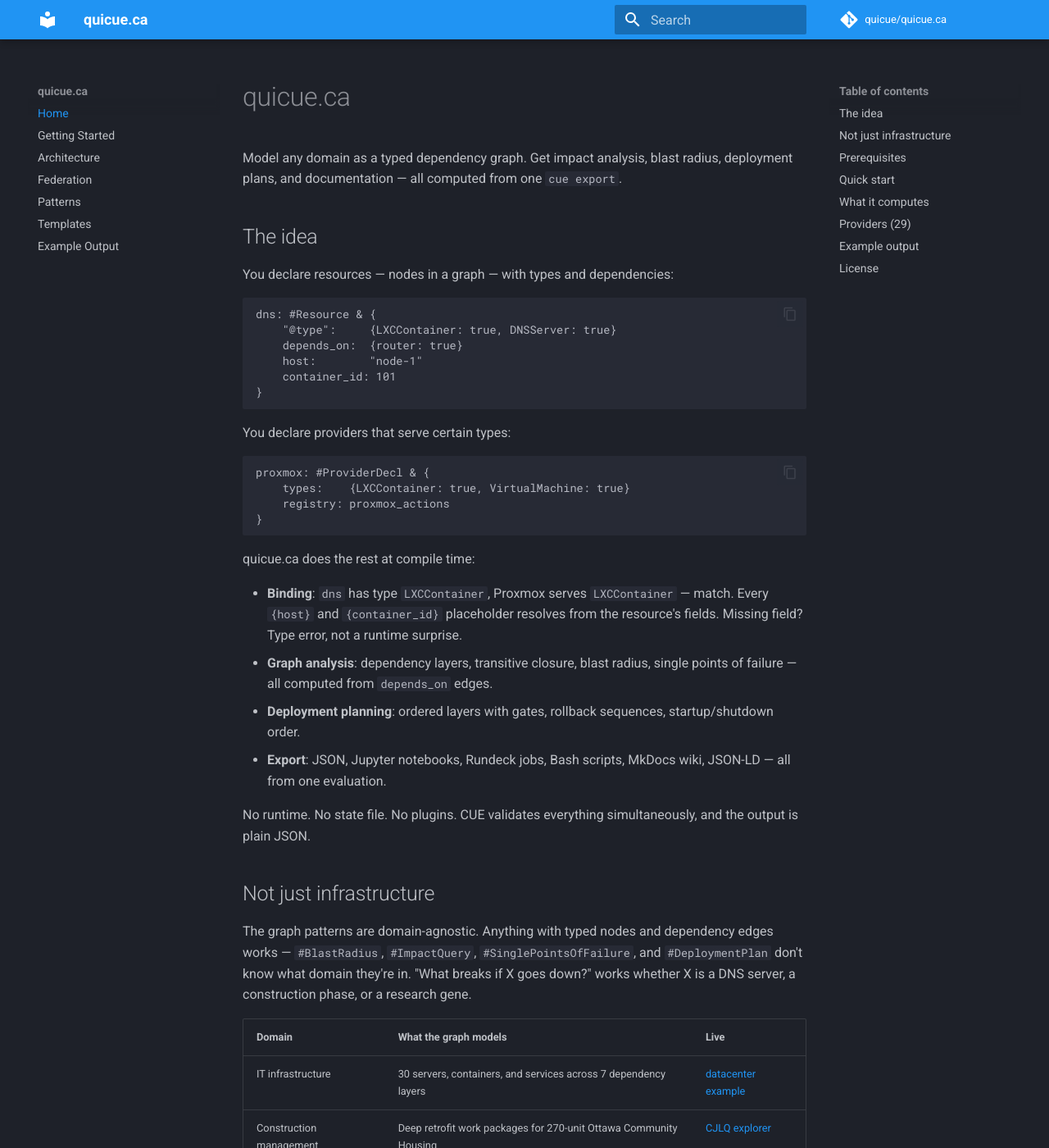
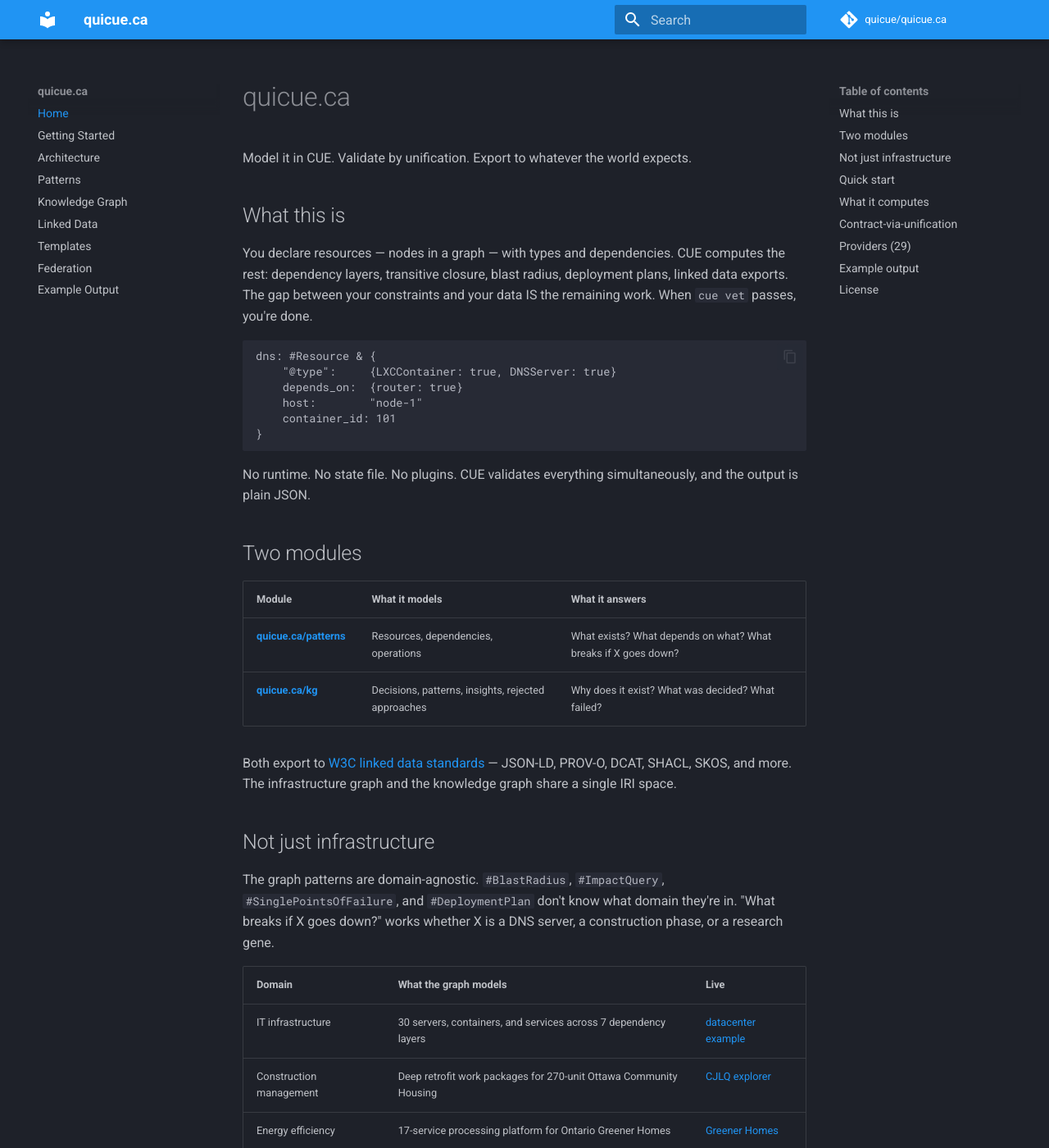
Before and after one commit to quicue/quicue.ca, an MkDocs documentation site: the page built from docs/index.md, in a window 1280 px wide and 1400 px high. Shown: the whole window at 82% size. Built offline with MkDocs 1.6.1 and Material for MkDocs 9.7.7, drawn with Linux system fonts in a browser that asks for light colours; comment, search, counter and statistics services are not loaded; some of the changed lines change nothing that is shown; some of the changed text lies outside the part shown.

Commit message:
Unify docs: knowledge graph, linked data, and infrastructure in one site
- Add docs/knowledge-graph.md: kg types, CLI, install, specification link
- Add docs/linked-data.md: unified W3C projections page covering both layers
- Rewrite docs/index.md with unified framing: "Model it in CUE. Validate by unification."
- Add contract-via-unification section to home page
- Update nav: Home → Getting Started → Architecture → Patterns → Knowledge Graph → Linked Data → Templates → Federation → Examples
- Update site_description to match unified voice

````diff
--- a/docs/index.md
+++ b/docs/index.md
@@ -1,10 +1,10 @@
 # quicue.ca
 
-Model any domain as a typed dependency graph. Get impact analysis, blast radius, deployment plans, and documentation — all computed from one `cue export`.
+Model it in CUE. Validate by unification. Export to whatever the world expects.
 
-## The idea
+## What this is
 
-You declare resources — nodes in a graph — with types and dependencies:
+You declare resources — nodes in a graph — with types and dependencies. CUE computes the rest: dependency layers, transitive closure, blast radius, deployment plans, linked data exports. The gap between your constraints and your data IS the remaining work. When `cue vet` passes, you're done.
 
 ```cue
 dns: #Resource & {
@@ -15,27 +15,20 @@
 }
 ```
 
-You declare providers that serve certain types:
+No runtime. No state file. No plugins. CUE validates everything simultaneously, and the output is plain JSON.
 
-```cue
-proxmox: #ProviderDecl & {
-    types:    {LXCContainer: true, VirtualMachine: true}
-    registry: proxmox_actions
-}
-```
+## Two modules
 
-quicue.ca does the rest at compile time:
+| Module | What it models | What it answers |
+|--------|---------------|-----------------|
+| **[quicue.ca/patterns](patterns.md)** | Resources, dependencies, operations | What exists? What depends on what? What breaks if X goes down? |
+| **[quicue.ca/kg](knowledge-graph.md)** | Decisions, patterns, insights, rejected approaches | Why does it exist? What was decided? What failed? |
 
-- **Binding**: `dns` has type `LXCContainer`, Proxmox serves `LXCContainer` — match. Every `{host}` and `{container_id}` placeholder resolves from the resource's fields. Missing field? Type error, not a runtime surprise.
-- **Graph analysis**: dependency layers, transitive closure, blast radius, single points of failure — all computed from `depends_on` edges.
-- **Deployment planning**: ordered layers with gates, rollback sequences, startup/shutdown order.
-- **Export**: JSON, Jupyter notebooks, Rundeck jobs, Bash scripts, MkDocs wiki, JSON-LD — all from one evaluation.
-
-No runtime. No state file. No plugins. CUE validates everything simultaneously, and the output is plain JSON.
+Both export to [W3C linked data standards](linked-data.md) — JSON-LD, PROV-O, DCAT, SHACL, SKOS, and more. The infrastructure graph and the knowledge graph share a single IRI space.
 
 ## Not just infrastructure
 
-The graph patterns are domain-agnostic. Anything with typed nodes and dependency edges works — `#BlastRadius`, `#ImpactQuery`, `#SinglePointsOfFailure`, and `#DeploymentPlan` don't know what domain they're in. "What breaks if X goes down?" works whether X is a DNS server, a construction phase, or a research gene.
+The graph patterns are domain-agnostic. `#BlastRadius`, `#ImpactQuery`, `#SinglePointsOfFailure`, and `#DeploymentPlan` don't know what domain they're in. "What breaks if X goes down?" works whether X is a DNS server, a construction phase, or a research gene.
 
 | Domain | What the graph models | Live |
 |--------|----------------------|------|
@@ -44,12 +37,6 @@
 | Energy efficiency | 17-service processing platform for Ontario Greener Homes | [Greener Homes](https://rfam.cc/cjlq/#greener-homes) |
 | Real estate operations | Transaction pipelines, referral networks, compliance workflows | [maison-613](https://maison613.quicue.ca/) |
 | Biomedical research | 95 genes across 16 databases — funding gap analysis for NIDCR | [lacuene](https://lacuene.apercue.ca/) |
-
-The infrastructure use case has the deepest tooling (29 provider templates, execution gateway, deployment planning), but the core patterns work on any graph.
-
-## Prerequisites
-
-- [CUE](https://cuelang.org/docs/introduction/installation/) v0.15.4 or later
 
 ## Quick start
 
@@ -66,8 +53,8 @@
 # What breaks if the router goes down?
 cue eval ./examples/datacenter/ -e output.impact.\"router-core\"
 
-# Export the full execution plan
-cue export ./examples/datacenter/ -e output --out json
+# Export as JSON-LD
+cue export ./examples/datacenter/ -e jsonld --out json
 ```
 
 ## What it computes
@@ -80,9 +67,24 @@
 | `#BlastRadius` | Change impact with rollback order |
 | `#SinglePointsOfFailure` | Resources with no redundancy |
 | `#HealthStatus` | Simulated failure propagation |
-| `#ExecutionPlan` | All of the above, unified into deployment layers with gates |
+| `#DeploymentPlan` | Ordered layers with gates |
+| `#ExecutionPlan` | All of the above, unified |
 
 See the [Pattern Catalog](patterns.md) for the full list.
+
+## Contract-via-unification
+
+Verification IS unification. You write CUE constraints that must merge with the computed graph. If they can't unify, `cue vet` rejects everything:
+
+```cue
+// This must merge with the computed graph output.
+// If docker isn't the root, or validation fails, cue vet rejects.
+validate: valid: true
+infra: roots: {"docker": true}
+deployment: layers: [{layer: 0, resources: ["docker"]}, ...]
+```
+
+No assertion framework. No test runner. The contract IS CUE values. Unification IS the enforcement.
 
 ## Providers (29)
 
@@ -102,11 +104,11 @@
 | IaC | terraform, opentofu |
 | Backup | restic, pbs |
 
-Each provider is a CUE package under `template/` with type matching and action definitions. See the [Template Guide](templates.md) for how to write your own.
+Each provider is a CUE package under `template/` with type matching and action definitions. See the [Template Guide](templates.md).
 
 ## Example output
 
-The datacenter example defines 30 resources across 7 dependency layers. Here's what quicue.ca produces from that — a deployment wiki, layer by layer, with resolved commands per resource.
+The datacenter example defines 30 resources across 7 dependency layers.
 
 **[See the generated datacenter deployment wiki →](example/index.md)**
 
--- /dev/null
+++ b/docs/knowledge-graph.md
@@ -0,0 +1,117 @@
+# Knowledge Graph
+
+`quicue.ca/kg@v0` — CUE-native knowledge capture with compile-time validation.
+
+Projects accumulate knowledge that lives outside source code: *why* a technology was chosen, *what* approaches failed, *which* patterns recur. This knowledge typically scatters across wikis, chat logs, and individual memory. When it's lost, teams re-explore failed paths and make decisions without context.
+
+quicue-kg stores this knowledge as typed CUE data in a `.kg/` directory alongside your code. CUE's type system enforces structure — every rejected approach must record an alternative, every insight must cite evidence. Validation is `cue vet .kg/`. No database, no server.
+
+## Quick start
+
+```bash
+# Initialize a knowledge graph in your project
+kg init
+
+# Record a decision
+kg add decision
+# Edit the generated file, then validate
+kg vet
+
+# See what you've recorded
+kg index --summary
+```
+
+## Installation
+
+**Via GHCR** (available now):
+```bash
+export CUE_REGISTRY='quicue.ca=ghcr.io/quicue/cue-modules,registry.cue.works'
+cue mod tidy
+```
+
+**Via local symlink** (development):
+```bash
+mkdir -p cue.mod/pkg/quicue.ca/kg
+ln -s /path/to/quicue-kg/* cue.mod/pkg/quicue.ca/kg/
+```
+
+## Types
+
+### Core (`core/`)
+
+| Type | ID Pattern | Purpose |
+|------|-----------|---------|
+| `#Decision` | `ADR-NNN` | Architecture decisions with mandatory rationale and consequences |
+| `#Pattern` | — | Reusable problem/solution pairs with cross-project tracking |
+| `#Insight` | `INSIGHT-NNN` | Validated discoveries with mandatory evidence and confidence level |
+| `#Rejected` | `REJ-NNN` | Failed approaches — must record what to do instead |
+
+### Extensions (`ext/`)
+
+| Type | Purpose |
+|------|---------|
+| `#Derivation` | Data pipeline audit trails |
+| `#Workspace` | Multi-repo topology mapping |
+| `#Context` | Project identity and self-description |
+| `#SourceFile` | Source artifact tracking with SHA256 and origin metadata |
+| `#CollectionProtocol` | Repeatable data collection procedures (maps to prov:Plan) |
+| `#PipelineRun` | Single pipeline execution event (maps to prov:Activity) |
+
+### Aggregation (`aggregate/`)
+
+| Type | Purpose |
+|------|---------|
+| `#KGIndex` | Computed summary, by_status, by_confidence views |
+| `#KGLint` | Structural quality checks |
+| `#Provenance` | PROV-O projection (decisions as provenance activities) |
+| `#DatasetEntry` | DCAT projection (project as cataloged dataset) |
+| `#FederatedCatalog` | DCAT catalog for federation results |
+| `#Annotations` | Web Annotation projection (insights as annotations) |
+| `#Prolog` | Prolog facts + inference rules |
+| `#Datalog` | Soufflé-compatible Datalog (guaranteed termination) |
+| `#NTriples` | N-Triples — one triple per line, greppable RDF |
+| `#Turtle` | Turtle — human-readable prefixed RDF |
+| `#SKOSTaxonomy` | SKOS concept scheme from pattern categories |
+
+All aggregate types produce W3C-compatible linked data. See [Linked Data](linked-data.md) for the full projection reference.
+
+## What makes this different
+
+1. **Knowledge conflicts are type errors.** If two teams assert contradictory facts, CUE unification fails at build time — not silently at read time.
+
+2. **Federation without infrastructure.** Merging knowledge across projects is a CUE import, not a service call. `cue vet` catches conflicts.
+
+3. **Progressive refinement.** CUE's type lattice only narrows, never broadens. A field constrained to `"high" | "medium" | "low"` can't silently accept `"maybe"`.
+
+4. **Schema evolution as a quality ratchet.** Adding a required field to `#Decision` makes every existing entry without it a validation error.
+
+5. **Computed indexes.** Summary views (`by_status`, `by_confidence`) are CUE comprehensions — always in sync because they're derived.
+
+## CLI
+
+```
+Usage: kg <command> [args...]
+
+Commands:
+  init              Scaffold .kg/ directory with imports
+  add <type>        Create new entry (decision|pattern|insight|rejected)
+  vet               Validate .kg/ content
+  index [--full]    Export aggregated index as JSON
+  query <expr>      Query via CUE expression
+  lint              Knowledge quality checks
+  settle            Check for conflicts, coverage gaps, referential integrity
+  diff [ref]        Semantic changelog since git ref
+  link <a> <b>      Cross-reference two entries
+  graph [--dot]     Export relationships as JSON or DOT
+  fed <dirs...>     Federate multiple .kg/ directories
+```
+
+## Specification
+
+The formal specification covers directory layout, type constraints, aggregation semantics, and the federation protocol:
+
+**[Read the specification →](https://kg.quicue.ca/spec/index.html)**
+
+JSON-LD vocabulary context: [kg.quicue.ca/context.jsonld](https://kg.quicue.ca/context.jsonld)
+
+Source: [github.com/quicue/quicue-kg](https://github.com/quicue/quicue-kg)
--- /dev/null
+++ b/docs/linked-data.md
@@ -0,0 +1,156 @@
+# Linked Data
+
+Model it in CUE. Validate by unification. Export to whatever the world expects.
+
+quicue.ca produces W3C-compatible linked data from two layers: the **infrastructure layer** models what exists (resources, dependencies, operations), and the **knowledge layer** captures why it exists (decisions, patterns, insights). Both export to standard vocabularies. Both validate by `cue vet`.
+
+## Two layers, one IRI space
+
+```
+┌─────────────────────────────────────────────────────────┐
+│  Infrastructure layer (quicue.ca/patterns)               │
+│                                                          │
+│  vocab/context.cue          JSON-LD @context             │
+│  patterns/shacl.cue         SHACL shapes                 │
+│  ou/hydra.cue               Hydra API documentation      │
+│  ou/activitystreams.cue     AS2 change feed              │
+│  examples/*/jsonld           JSON-LD graph export         │
+├──────────────────────────────────────────────────────────┤
+│  Knowledge layer (quicue.ca/kg)                          │
+│                                                          │
+│  aggregate/provenance.cue   PROV-O audit trails          │
+│  aggregate/catalog.cue      DCAT dataset registration    │
+│  aggregate/annotation.cue   Web Annotation insights      │
+│  aggregate/skos.cue         SKOS pattern taxonomy        │
+│  aggregate/turtle.cue       Turtle RDF                   │
+│  aggregate/ntriples.cue     N-Triples (greppable RDF)    │
+│  aggregate/prolog.cue       Prolog inference rules        │
+│  aggregate/datalog.cue      Datalog (guaranteed halt)     │
+└──────────────────────────────────────────────────────────┘
+```
+
+The layers share namespace wiring. `vocab/context.cue` includes `prov:`, `dcat:`, `oa:`, `as:`, and `sh:` prefixes — both layers export to the same IRI space. A SPARQL query can join infrastructure state with the decisions that shaped it.
+
+## Infrastructure projections
+
+### JSON-LD graph
+
+Every resource exports as a JSON-LD node with typed IRIs and dependency edges:
+
+```bash
+cue export ./examples/datacenter/ -e jsonld --out json
+```
+
+The `@context` from `vocab/context.cue` maps CUE field names to `quicue:` namespace IRIs.
+
+### SHACL shapes
+
+`patterns/shacl.cue` generates `sh:NodeShape` definitions from the type registry. External consumers can validate your JSON-LD exports without CUE:
+
+```bash
+cue export -e shapes.graph --out json > shapes.jsonld
+```
+
+### Hydra API
+
+`ou/hydra.cue` generates self-describing API documentation. Each resource type becomes a `hydra:Class` with `supportedOperation` and `supportedProperty`.
+
+### ActivityStreams 2.0
+
+`ou/activitystreams.cue` maps operator sessions to AS2 activities for infrastructure change feeds.
+
+## Knowledge projections
+
+All knowledge projections live in `quicue.ca/kg`'s `aggregate/` package. They share the same input contract — a `#KGIndex` computed from `.kg/` files — and emit structured output.
+
+CUE is the source of truth. You never edit the RDF — you edit CUE and re-export.
+
+### RDF serializations
+
+Three wire formats for the same data model:
+
+| Format | Best for | Export |
+|--------|----------|--------|
+| **N-Triples** | `grep`, `sort`, `diff`, bulk triplestore loading | `cue export .kg/ -e _ntriples.triples --out text` |
+| **Turtle** | Human reading, SPARQL endpoint import | `cue export .kg/ -e _turtle.document --out text` |
+| **JSON-LD** | Web APIs, browser consumption | `cue export .kg/ -e _provenance.graph --out json` |
+
+### Semantic vocabularies
+
+| Projection | Standard | Purpose | Export |
+|-----------|----------|---------|--------|
+| **PROV-O** | [W3C Provenance](https://www.w3.org/TR/prov-o/) | Decision audit trails | `_provenance.graph` |
+| **DCAT** | [Data Catalog](https://www.w3.org/TR/vocab-dcat-3/) | Project catalog registration | `_catalog.dataset` |
+| **Web Annotation** | [W3C Annotation](https://www.w3.org/TR/annotation-model/) | Insights as annotations | `_annotations.graph` |
+| **SKOS** | [Knowledge Org](https://www.w3.org/TR/skos-reference/) | Pattern taxonomy | `_taxonomy.graph` |
+
+### Logic programming
+
+Facts and inference rules make knowledge computable:
+
+| Projection | Runtime | Terminates? | Best for |
+|-----------|---------|-------------|----------|
+| **Prolog** | SWI-Prolog | No (Turing-complete) | Interactive exploration |
+| **Datalog** | Soufflé | Yes (guaranteed) | CI automation, large datasets |
+
+Both include 6 inference rules: transitive provenance, trust levels, authority ranking, shared patterns, active decisions, and actionable insights.
+
+```bash
+# Prolog — interactive exploration
+cue export .kg/ -e _prolog.program --out text > kb.pl
+swipl -l kb.pl
+
+# Datalog — compiles to C++, guaranteed termination
+cue export .kg/ -e _datalog.program --out text > kb.dl
+souffle kb.dl
+```
+
+## Cross-layer queries
+
+The infrastructure graph and knowledge graph share the same IRI space:
+
+```sparql
+PREFIX kg: <https://quicue.ca/kg#>
+PREFIX quicue: <https://quicue.ca/vocab#>
+PREFIX prov: <http://www.w3.org/ns/prov#>
+
+SELECT ?decision ?resource ?deps WHERE {
+  ?decision a kg:Decision ; prov:startedAtTime ?date .
+  ?resource quicue:depends_on ?dep .
+}
+GROUP BY ?decision ?resource
+HAVING (COUNT(?dep) > 3)
+```
+
+## Namespaces
+
+| Prefix | IRI | Layer |
+|--------|-----|-------|
+| `quicue:` | `https://quicue.ca/vocab#` | Infrastructure |
+| `kg:` | `https://quicue.ca/kg#` | Knowledge |
+| `prov:` | `http://www.w3.org/ns/prov#` | Both |
+| `dcat:` | `http://www.w3.org/ns/dcat#` | Both |
+| `oa:` | `http://www.w3.org/ns/oa#` | Knowledge |
+| `skos:` | `http://www.w3.org/2004/02/skos/core#` | Knowledge |
+| `sh:` | `http://www.w3.org/ns/shacl#` | Infrastructure |
+| `hydra:` | `http://www.w3.org/ns/hydra/core#` | Infrastructure |
+| `as:` | `https://www.w3.org/ns/activitystreams#` | Infrastructure |
+| `dcterms:` | `http://purl.org/dc/terms/` | Both |
+
+JSON-LD contexts: [`quicue:`](https://quicue.ca/vocab) | [`kg:`](https://kg.quicue.ca/context.jsonld)
+
+## Choosing a format
+
+| I want to... | Use |
+|--------------|-----|
+| Describe resources as linked data | JSON-LD graph |
+| Validate RDF externally | SHACL shapes |
+| Self-describing API for frontends | Hydra |
+| Feed changes to subscribers | ActivityStreams |
+| Decision audit trails | PROV-O |
+| Load into a triplestore | Turtle or N-Triples |
+| Process with unix tools | N-Triples |
+| Browse patterns as taxonomy | SKOS |
+| Query provenance chains | Prolog or Datalog |
+| Automated CI checks | Datalog |
+| Register in a data catalog | DCAT |
--- a/mkdocs.yml
+++ b/mkdocs.yml
@@ -1,5 +1,5 @@
 site_name: quicue.ca
-site_description: Typed dependency graphs in CUE — for any domain with hierarchies
+site_description: Model it in CUE. Validate by unification. Export to whatever the world expects.
 site_url: https://docs.quicue.ca/
 repo_url: https://github.com/quicue/quicue.ca
 repo_name: quicue/quicue.ca
@@ -36,7 +36,9 @@
   - Home: index.md
   - Getting Started: getting-started.md
   - Architecture: architecture.md
+  - Patterns: patterns.md
+  - Knowledge Graph: knowledge-graph.md
+  - Linked Data: linked-data.md
+  - Templates: templates.md
   - Federation: federation.md
-  - Patterns: patterns.md
-  - Templates: templates.md
   - Example Output: example/index.md
````
